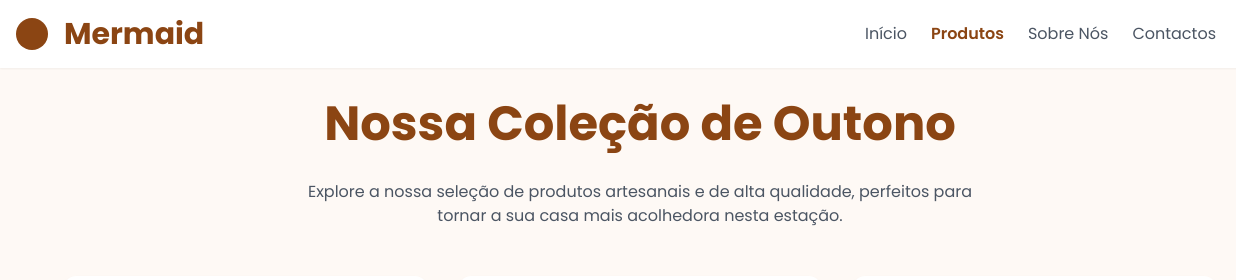
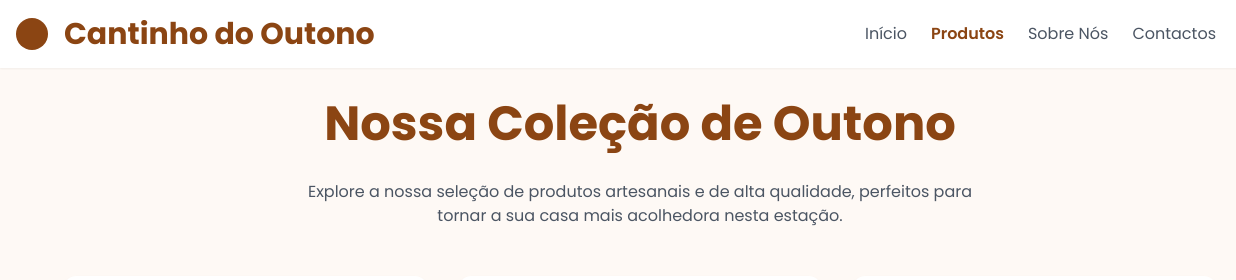
Before and after one commit to nadiairina/CantinhodoOutono, a website: page produtos.html in a window 1280 px wide. Shown: the top 280 px of the page, 0-1236 px from the left. Drawn offline with nearby package versions, Linux system fonts and the light colour scheme.

Commit message:
Update produtos.html

```diff
--- a/produtos.html
+++ b/produtos.html
@@ -77,7 +77,7 @@
         <div class="container mx-auto px-4 flex justify-between items-center">
             <a href="index.html" class="flex items-center space-x-2">
                 <div class="w-8 h-8 bg-[#8B4513] rounded-full mr-2"></div>
-                <span class="text-3xl font-bold text-[#8B4513]">Mermaid</span>
+                <span class="text-3xl font-bold text-[#8B4513]">Cantinho do Outono</span>
             </a>
             <nav class="flex items-center space-x-6">
                 <a href="index.html" class="text-gray-600 hover:text-[#8B4513] transition-colors duration-300">Início</a>
```
